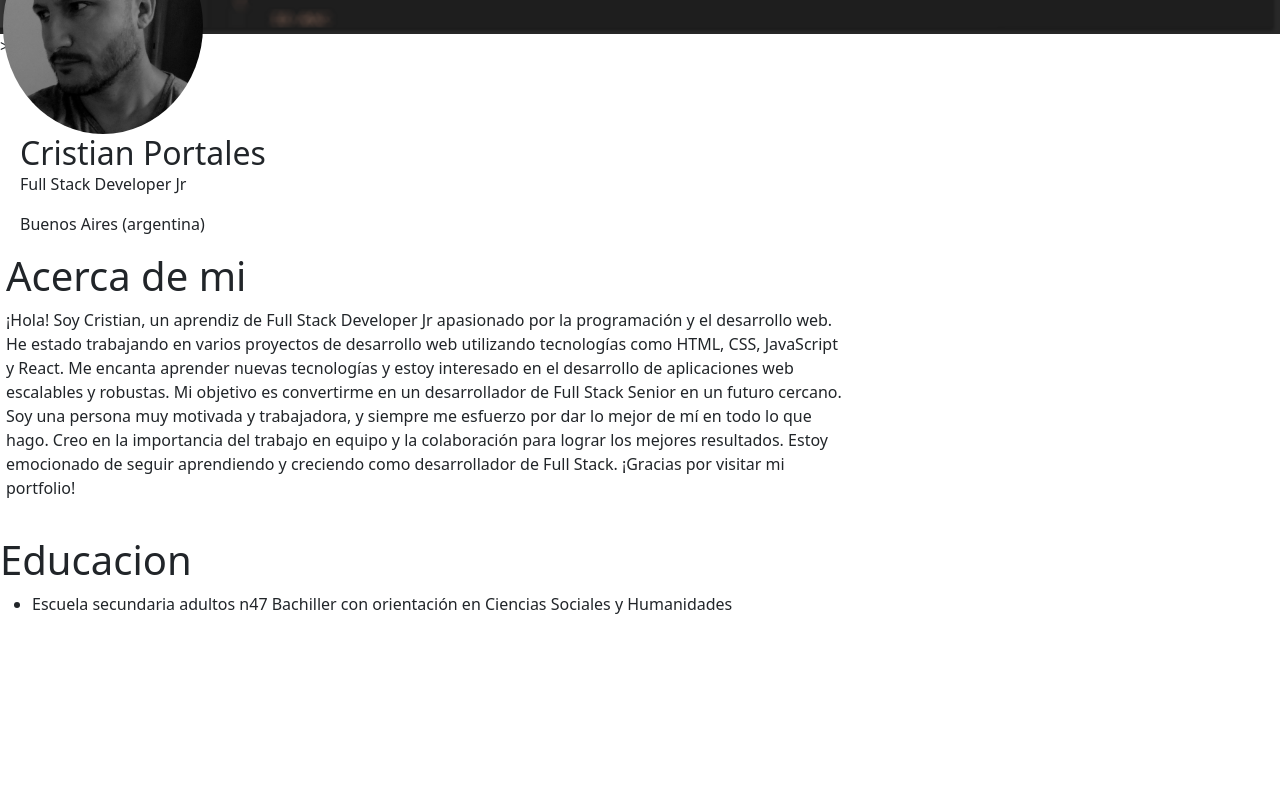
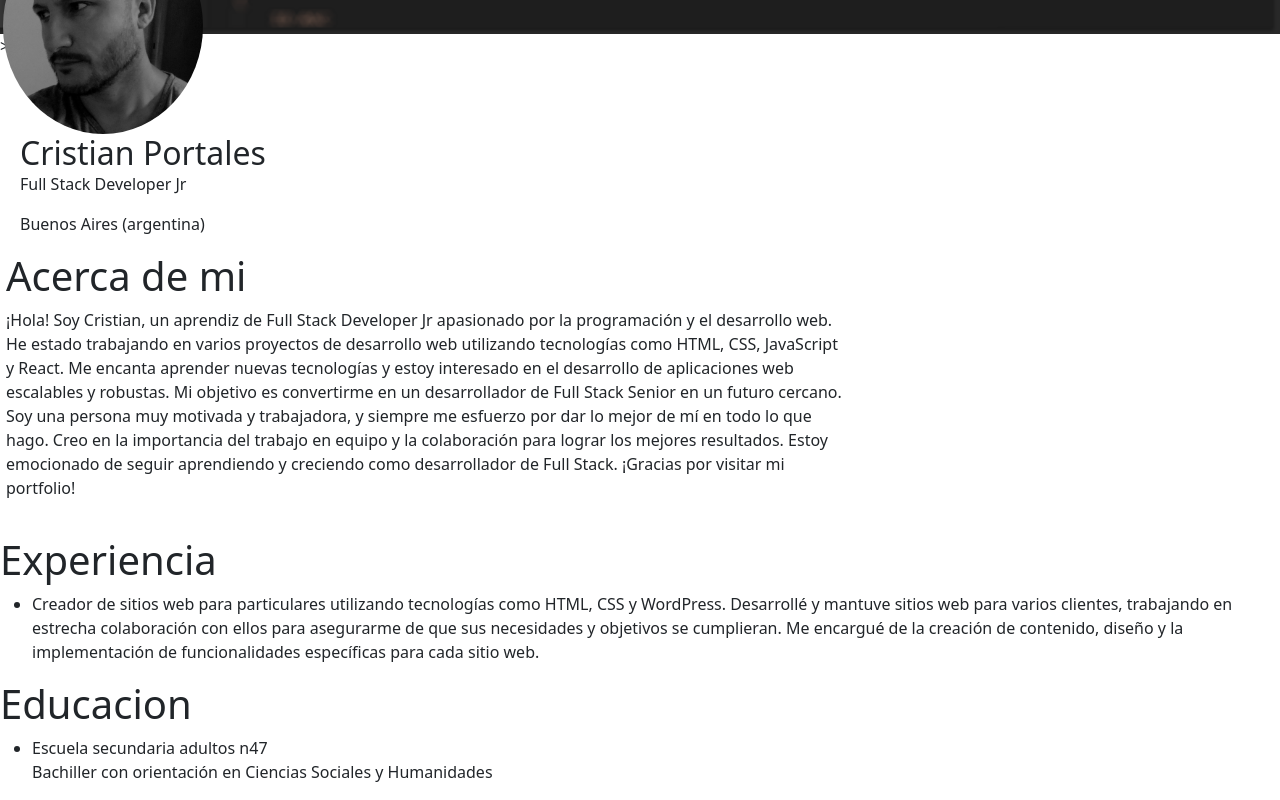
Before and after one commit to crisdam80/mi_portafolio_web, an Angular app in the folder miproyecto_portafolio/: page / in a window 1280 px wide. Shown: the part 658-1458 px from the top of the page. Before the commit the page ends 1290 px from the top, so only its background shows below. Built offline with nearby package versions, Linux system fonts and the light colour scheme.

Commit message:
experiencia

```diff
--- a/miproyecto_portafolio/src/app/app.component.html
+++ b/miproyecto_portafolio/src/app/app.component.html
@@ -1,3 +1,4 @@
 <app-header></app-header>
 <app-acerca-de></app-acerca-de>
+<app-experiencia></app-experiencia>
 <app-educacion></app-educacion>
--- a/miproyecto_portafolio/src/app/app.module.ts
+++ b/miproyecto_portafolio/src/app/app.module.ts
@@ -9,6 +9,7 @@ import { RedesSocialesComponent } from './componentes/redes-sociales/redes-socia
 import { BannerComponent } from './componentes/banner/banner.component';
 import { AcercaDeComponent } from './componentes/acerca-de/acerca-de.component';
 import { EducacionComponent } from './componentes/educacion/educacion.component';
+import { ExperienciaComponent } from './componentes/experiencia/experiencia.component';
 
 @NgModule({
   declarations: [
@@ -18,7 +19,8 @@ import { EducacionComponent } from './componentes/educacion/educacion.component'
     RedesSocialesComponent,
     BannerComponent,
     AcercaDeComponent,
-    EducacionComponent
+    EducacionComponent,
+    ExperienciaComponent
   ],
   imports: [
     BrowserModule,
--- a/miproyecto_portafolio/src/app/componentes/educacion/educacion.component.html
+++ b/miproyecto_portafolio/src/app/componentes/educacion/educacion.component.html
@@ -3,12 +3,9 @@
   <div class="col-xs-12">
     <ul>
       <li>
-                Escuela secundaria adultos n47
-                Bachiller con orientación en Ciencias Sociales y Humanidades
+        Escuela secundaria adultos n47 <br>Bachiller  con orientación en Ciencias
+        Sociales y Humanidades
       </li>
     </ul>
-
-
   </div>
-
 </div>
--- /dev/null
+++ b/miproyecto_portafolio/src/app/componentes/experiencia/experiencia.component.html
@@ -0,0 +1,15 @@
+<div class="row">
+  <h1>Experiencia</h1>
+  <div class="col-xs-12">
+    <ul>
+      <li>
+        Creador de sitios web para particulares utilizando tecnologías como
+        HTML, CSS y WordPress. Desarrollé y mantuve sitios web para varios
+        clientes, trabajando en estrecha colaboración con ellos para asegurarme
+        de que sus necesidades y objetivos se cumplieran. Me encargué de la
+        creación de contenido, diseño y la implementación de funcionalidades
+        específicas para cada sitio web.
+      </li>
+    </ul>
+  </div>
+</div>
```
Also changed, not shown: miproyecto_portafolio/src/app/componentes/experiencia/experiencia.component.ts (added, +10 -0 lines), miproyecto_portafolio/src/app/componentes/experiencia/experiencia.component.css (added), 1 other file (tests, documents, lock files or other folders). Lines whose indentation alone changed are shown as unchanged.
